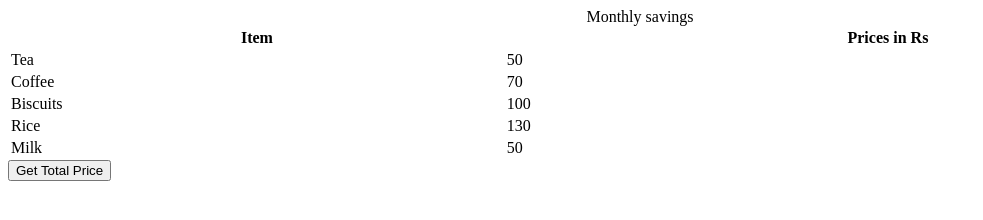
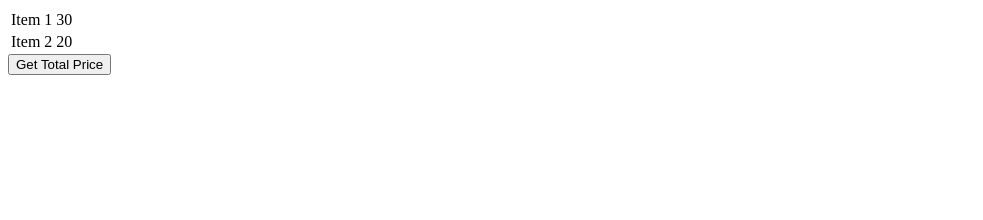
Before and after one commit to acciojob/grofers-checkout-SaiKiran93814, a website: page main.html in a window 1280 px wide. Shown: the whole page, without its empty margins (0-983 px from the left). Drawn offline with Linux system fonts and the light colour scheme.

Commit message:
created a submission

```diff
--- a/main.html
+++ b/main.html
@@ -8,35 +8,18 @@
 
 <body>
     <!-- the entire body must be written by student -->
-    <table style="width: 100%">
-    <caption>
-      Monthly savings
-    </caption>
-    <tr>
-      <th>Item</th>
-      <th>Prices in Rs</th>
-    </tr>
-    <tr>
-      <td class="item">Tea</td>
-      <td class="price">50</td>
-    </tr>
-    <tr>
-      <td class="item">Coffee</td>
-      <td class="price">70</td>
-    </tr>
-    <tr>
-      <td class="item">Biscuits</td>
-      <td class="price">100</td>
-    </tr>
-    <tr>
-      <td class="item">Rice</td>
-      <td class="price">130</td>
-    </tr>
-    <tr>
-      <td class="item">Milk</td>
-      <td class="price">50</td>
-    </tr>
-  </table>
+    <table>
+  <tr class="item">
+    <td>Item 1</td>
+    <td class="price">30</td>
+  </tr>
+  <tr class="item">
+    <td>Item 2</td>
+    <td class="price">20</td>
+  </tr>
+  <!-- more rows -->
+</table>
+
     <script type="text/javascript" src="./script.js">
 </script>
 
```
